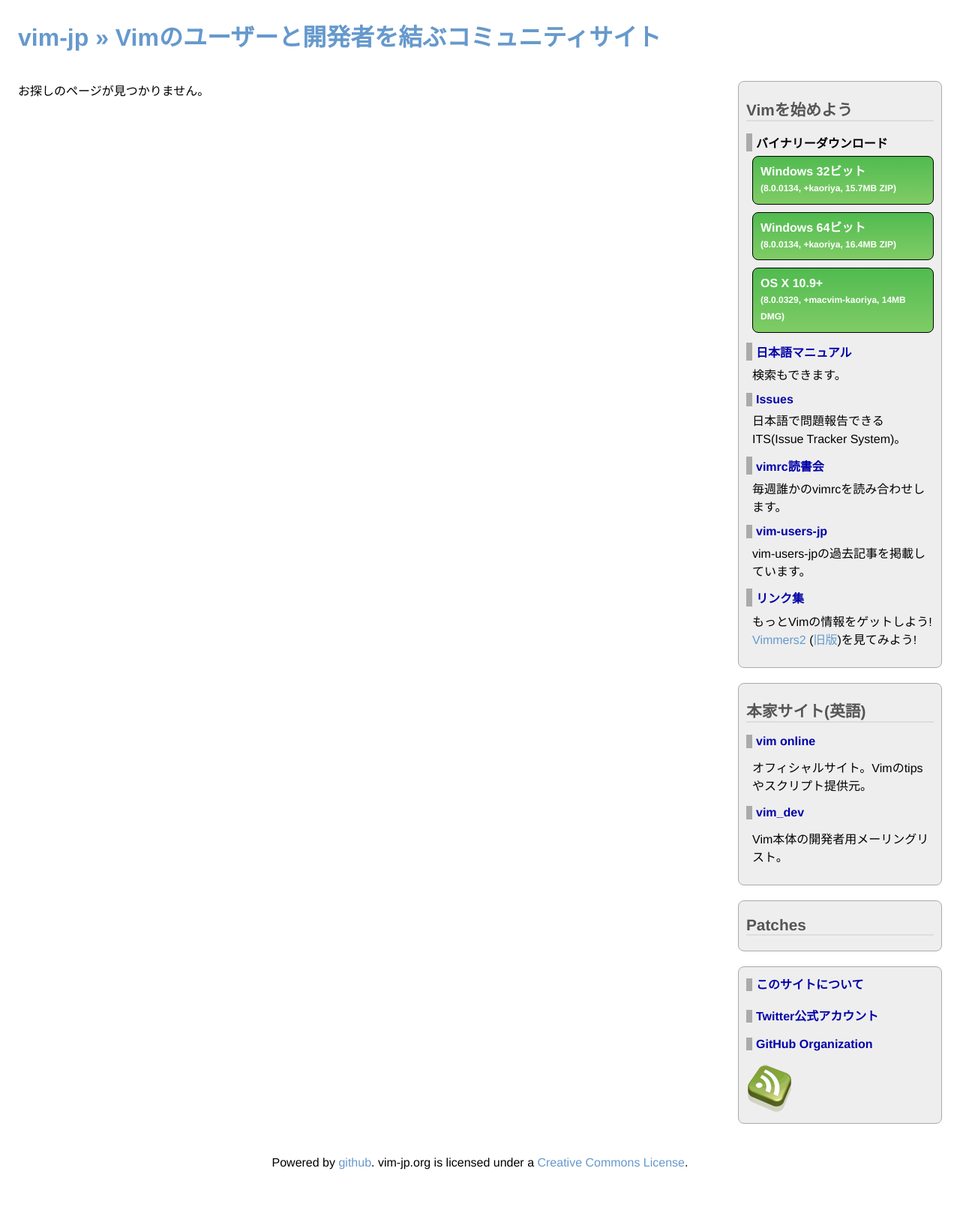
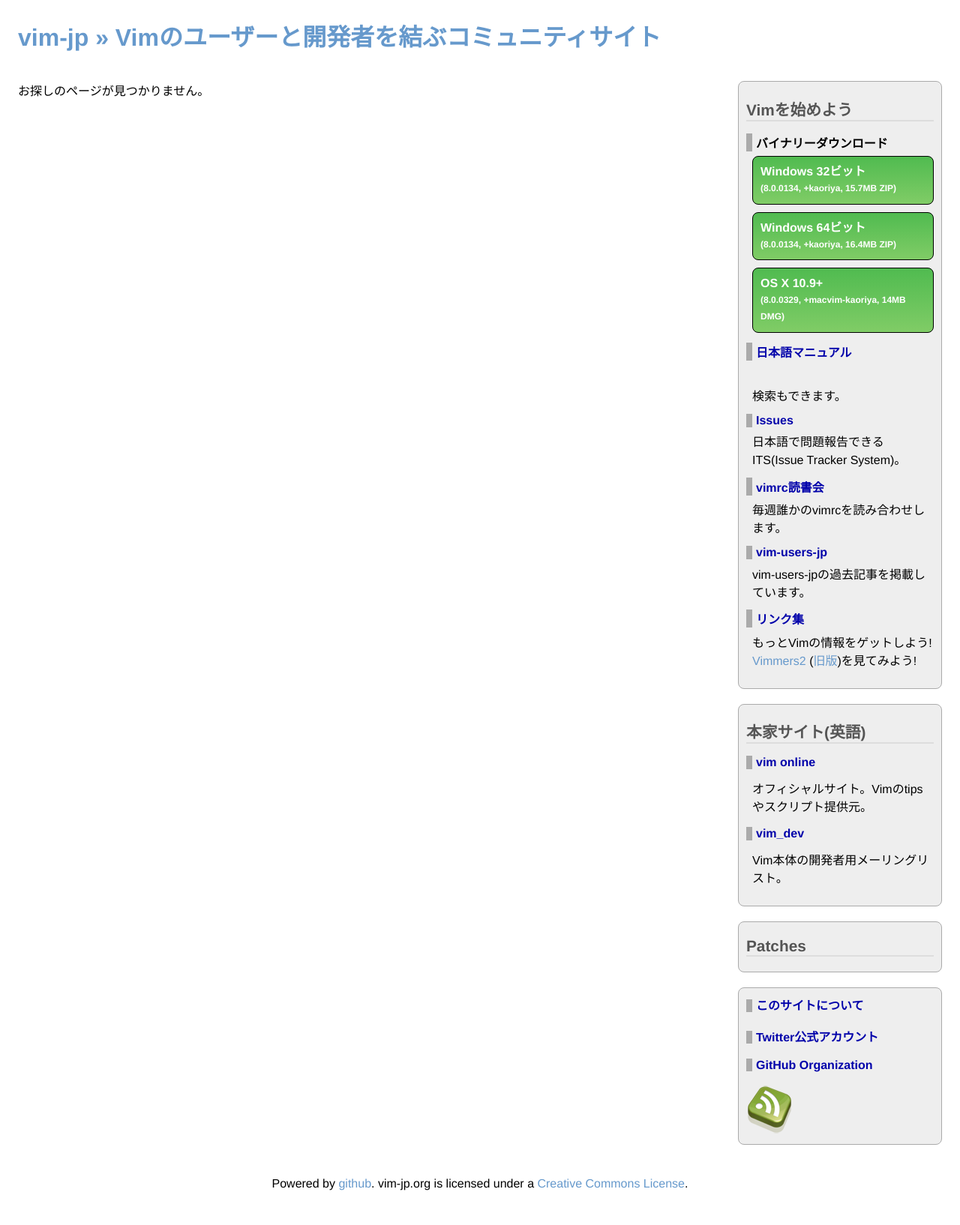
Before and after one commit to vim-jp/vim-jp.github.io, a Jekyll site: the page built from 403.html, in a window 1280 px wide. Shown: the whole page at 75% size. Built offline with Jekyll 4.4.1, drawn with Linux system fonts in a browser that asks for light colours; nearby versions of some CDN libraries; comment, search, counter and statistics services are not loaded; before the commit the page ends 1606 px from its top, so only the background shows below that.

Commit message:
reserve space for CSE before load

```diff
--- a/assets/css/site.css
+++ b/assets/css/site.css
@@ -211,7 +211,8 @@
   margin-bottom: 10px;
 }
 
-div#VimdocJaSearch {
+#VimdocJaSearch {
+  display: block;
   height: 28px;
 }
 #VimdocJaSearch .gsc-control-cse {
```
